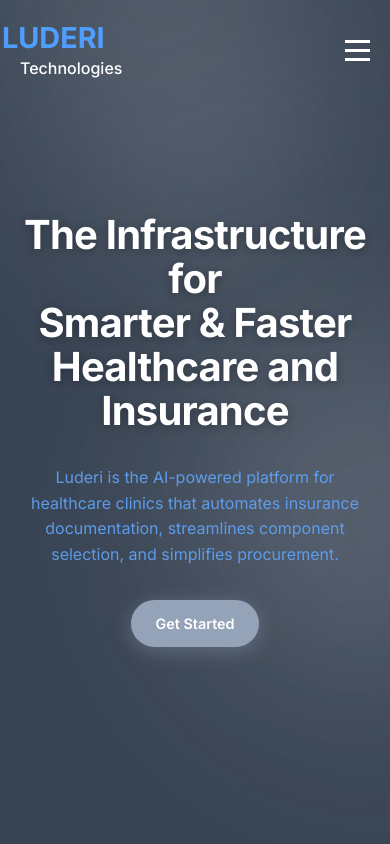
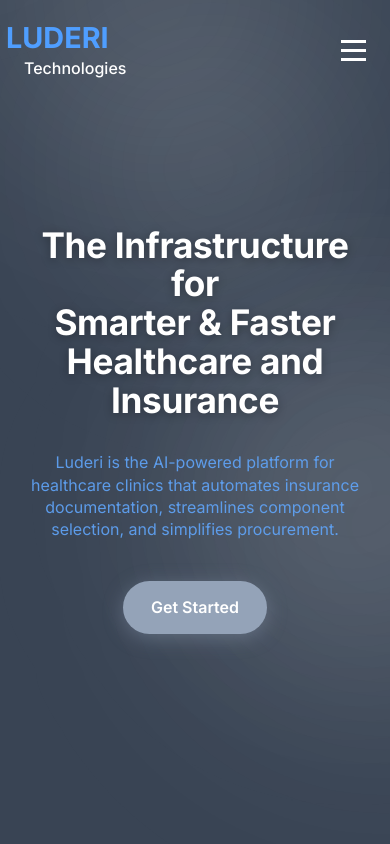
Before and after one commit to LuderiTechnologies/LuderiNewWebsite, a website: page index.html in a window 390 px wide. Shown: the top 844 px of the page. Drawn offline with Linux system fonts and the light colour scheme.

Commit message:
updated mobile friendly styles

```diff
--- a/styles.css
+++ b/styles.css
@@ -555,18 +555,23 @@
     }
 
     .hero-title {
-        font-size: 3rem;
+        font-size: 2.8rem;
         margin-top: 1.5rem;
+        line-height: 1.1;
+        letter-spacing: -0.01em;
     }
 
     .hero-description {
         font-size: 1.1rem;
-        margin-bottom: 1.5rem;
+        margin-bottom: 2rem;
+        line-height: 1.5;
+        max-width: 100%;
     }
 
     .hero-cta-button {
-        padding: 14px 28px;
-        font-size: 1rem;
+        padding: 16px 32px;
+        font-size: 1.1rem;
+        min-height: 48px;
     }
 
     .light-effect {
@@ -596,18 +601,22 @@
     }
 
     .hero-title {
-        font-size: 2.5rem;
+        font-size: 2.2rem;
         margin-top: 1rem;
+        line-height: 1.1;
+        letter-spacing: -0.01em;
     }
 
     .hero-description {
         font-size: 1rem;
-        margin-bottom: 1rem;
+        margin-bottom: 1.5rem;
+        line-height: 1.4;
     }
 
     .hero-cta-button {
-        padding: 12px 24px;
-        font-size: 0.9rem;
+        padding: 14px 28px;
+        font-size: 1rem;
+        min-height: 44px;
     }
 
     .light-effect {
@@ -4219,3 +4228,69 @@
         font-size: 1.5rem;
     }
 }
+
+/* Enhanced Mobile Experience */
+@media (max-width: 768px) {
+    /* Improve touch targets for better mobile interaction */
+    .btn-get-started, .btn-login, .hero-cta-button, .submit-btn {
+        min-height: 44px;
+        touch-action: manipulation;
+        -webkit-tap-highlight-color: transparent;
+    }
+
+    /* Better mobile navigation */
+    .nav-container {
+        padding: 1rem 1.5rem;
+        position: relative;
+        z-index: 1000;
+    }
+
+    /* Improve mobile text rendering */
+    body {
+        -webkit-text-size-adjust: 100%;
+        -webkit-font-smoothing: antialiased;
+        text-rendering: optimizeLegibility;
+    }
+
+    /* Better mobile spacing */
+    .hero-content {
+        padding: 0 1rem;
+    }
+
+    /* Improve mobile form inputs */
+    input, textarea, select {
+        font-size: 16px; /* Prevents zoom on iOS */
+        min-height: 44px;
+    }
+
+    /* Better mobile button spacing */
+    .nav-buttons {
+        gap: 0.5rem;
+    }
+
+    /* Improve mobile card layouts */
+    .grey-section-card, .icon-item {
+        padding: 1.5rem;
+        margin-bottom: 1rem;
+    }
+}
+
+/* Extra small mobile devices */
+@media (max-width: 375px) {
+    .hero-title {
+        font-size: 2rem;
+        line-height: 1.1;
+    }
+
+    .hero-description {
+        font-size: 0.95rem;
+    }
+
+    .nav-container {
+        padding: 0.8rem 1rem;
+    }
+
+    .hero {
+        padding: 4rem 1rem 2rem;
+    }
+}
```
